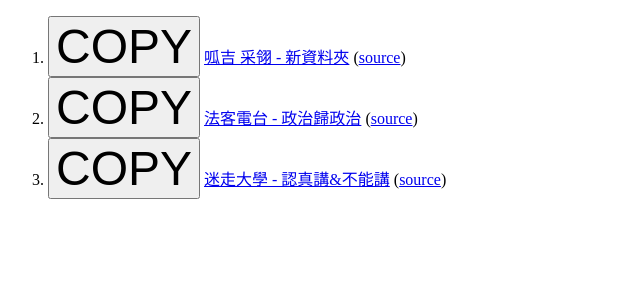
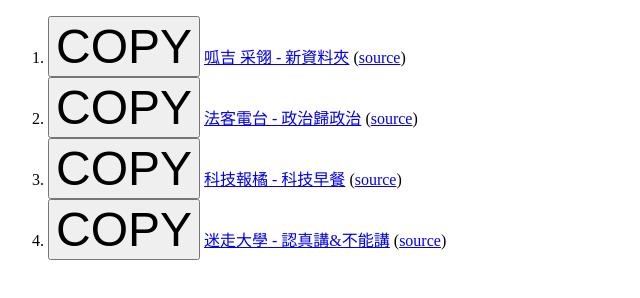
Before and after one commit to democwise2016/action-Podcast-Filter-20240803, a plain HTML site: page index.html in a window 1280 px wide. Shown: the whole page, without its empty margins (0-640 px from the left). Drawn offline with Linux system fonts and the light colour scheme.

Commit message:
Deploying to gh-pages from @ democwise2016/action-Podcast-Filter-20240803@beaeb87dc84fbfd65f0c2f543a947c9865b67df1 🚀

```diff
--- a/index.html
+++ b/index.html
@@ -30,6 +30,11 @@
       (<a href="undefined" target="_blank">source</a>)
     </li>
 <li>
+      <button type="button" style="font-size: 3rem" onclick="copyPlainString('https://democwise2016.github.io/action-Podcast-Filter-20240803/TechOrange-googlecloudpodcast.libsyn.com-3e6c0b59ff.rss');this.style.color='red';">COPY</button>
+      <a href="https://democwise2016.github.io/action-Podcast-Filter-20240803/TechOrange-googlecloudpodcast.libsyn.com-3e6c0b59ff.rss" target="_blank">科技報橘 - 科技早餐</a>
+      (<a href="undefined" target="_blank">source</a>)
+    </li>
+<li>
       <button type="button" style="font-size: 3rem" onclick="copyPlainString('https://democwise2016.github.io/action-Podcast-Filter-20240803/meisouniv-talk-feeds.soundon.fm-ab250fba23.rss');this.style.color='red';">COPY</button>
       <a href="https://democwise2016.github.io/action-Podcast-Filter-20240803/meisouniv-talk-feeds.soundon.fm-ab250fba23.rss" target="_blank">迷走大學 - 認真講&不能講</a>
       (<a href="undefined" target="_blank">source</a>)
```
Also changed, not shown: 1 other file.
